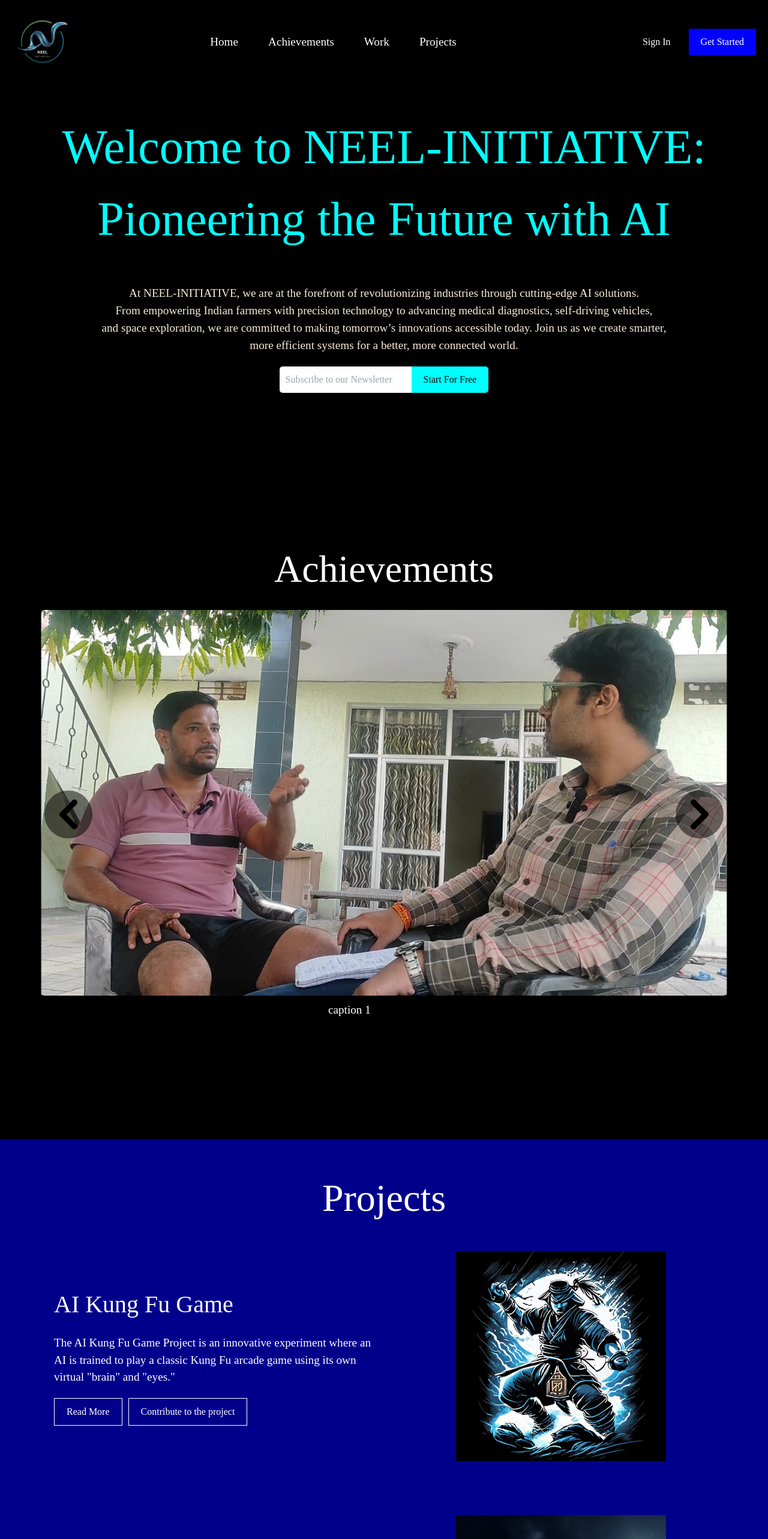
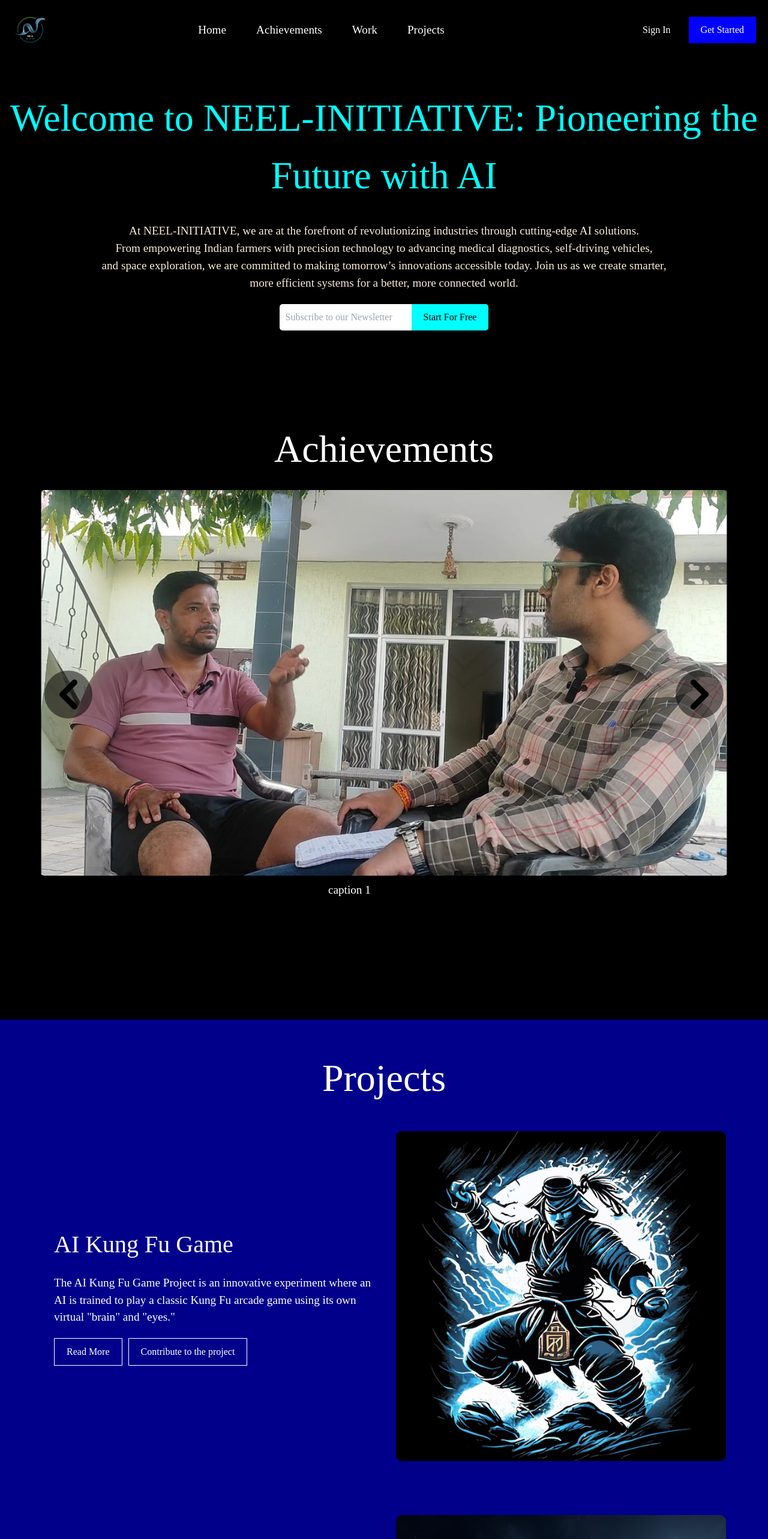
Before and after one commit to vyankatesh945/NEEL-INITIATIVE, a React (Vite) app: page / in a window 1280 px wide. Shown: the top 2566 px of the page at 60% size. Built offline with nearby package versions, Linux system fonts and the light colour scheme; a web font is replaced by a local one.

Commit message:
mobile responsiveness changes

```diff
--- a/src/components/Home.css
+++ b/src/components/Home.css
@@ -1,8 +1,11 @@
-*{
+* {
   margin: 0;
+  padding: 0;
+  box-sizing: border-box;
 }
+
 .home {
-  height: 70vh;
+  height: 50vh;
   background-color: #000;
   display: flex;
   justify-content: center;
@@ -10,11 +13,12 @@
   flex-direction: column;
   text-align: center;
   color: #00ffff;
+  padding-top: 100px;
 }
 
 .content h1 {
-  font-size: 5rem;
-  margin-bottom: 50px;
+  font-size: 4rem;
+  margin-bottom: 30px;
 }
 
 .content p {
@@ -28,7 +32,6 @@
   display: flex;
   justify-content: center;
   align-items: center;
-
 }
 
 .newsletter input {
@@ -46,6 +49,27 @@
   border-radius: 0 5px 5px 0;
   cursor: pointer;
 }
-.subscribe-btn{
+
+.subscribe-btn {
   color: black;
 }
+
+/* Responsive adjustments */
+@media (max-width: 768px) {
+  .home {
+    padding-top: 80px;
+  }
+
+  .content h1 {
+    font-size: 2rem;
+  }
+
+  .content p {
+    font-size: 1rem;
+  }
+
+  .newsletter input,
+  .newsletter button {
+    font-size: 0.9rem;
+  }
+}
--- a/src/components/Navbar.css
+++ b/src/components/Navbar.css
@@ -4,14 +4,18 @@
   align-items: center;
   padding: 20px;
   background-color: #000;
+  /*position: fixed;*/
+  top: 0;
+  width: 100%;
+  z-index: 1000;
 }
 
 .logo {
   display: flex;
   justify-content: left;
   align-items: left;
-  height: 100px;
-  width: 100px;
+  height: 60px;
+  width: 60px;
 }
 
 .nav-links {
@@ -52,14 +56,23 @@
   .navbar {
     flex-direction: column;
     align-items: flex-start;
+    padding: 10px;
   }
 
   .logo {
-    margin-bottom: 20px;
+    margin-bottom: 10px;
   }
 
   .nav-links {
+    display: none;
     flex-direction: column;
+    width: 100%;
+  }
+
+  .mobile-menu {
+    display: flex;
+    flex-direction: column;
+    align-items: flex-start;
     width: 100%;
   }
 
@@ -78,4 +91,21 @@
     width: 48%;
     margin-left: 0;
   }
+
+  .menu-icon {
+    display: block;
+    cursor: pointer;
+    font-size: 1.5rem;
+    color: white;
+  }
 }
+
+.menu-icon {
+  display: none;
+}
+
+@media (max-width: 768px) {
+  .menu-icon {
+    display: block;
+  }
+}
--- a/src/components/Navbar.jsx
+++ b/src/components/Navbar.jsx
@@ -1,19 +1,31 @@
-import React from "react";
+import React, { useState } from "react";
 import "./Navbar.css";
 
 const Navbar = () => {
+  const [isMobile, setIsMobile] = useState(false);
+
+  const toggleMenu = () => {
+    setIsMobile(!isMobile);
+  };
+
   return (
     <nav className="navbar">
       <div className="logo">
         <img src="./images/logo.jpg" alt="Neel Initiatives" />
       </div>
-      <ul className="nav-links">
+
+      <div className={`nav-links ${isMobile ? "mobile-menu" : ""}`}>
         <li><a href="#home">Home</a></li>
         <li><a href="#achievements">Achievements</a></li>
         <li><a href="#work">Work</a></li>
         <li><a href="#projects">Projects</a></li>
         {/* <li><a href="#team">Meet Our Team</a></li> */}
-      </ul>
+      </div>
+
+      <div className="menu-icon" onClick={toggleMenu}>
+        <i className={isMobile ? "fas fa-times" : "fas fa-bars"}></i>
+      </div>
+
       <div className="auth-buttons">
         <button className="sign-in">Sign In</button>
         <button className="get-started">Get Started</button>
--- a/src/components/Projects.css
+++ b/src/components/Projects.css
@@ -16,13 +16,16 @@
   background-color: #00008B;
   width: 100%;
   max-width: 1200px;
+  flex-wrap: wrap;
 }
 
 .projects-heading {
   color: white;
   margin-bottom: 20px;
   font-size: 4rem;
+  text-align: center;
 }
+
 .project-details {
   flex: 1;
   color: #FFF;
@@ -51,7 +54,7 @@
 }
 
 .contribute-btn:hover, .read-more-btn:hover {
-  background-color: #00FFFF; /* Cyan hover effect */
+  background-color: #00FFFF;
   color: #000;
 }
 
@@ -60,11 +63,13 @@
   display: flex;
   justify-content: center;
   align-items: center;
+  max-width: 100%;
 }
 
 .project-image img {
-  max-width: 350px;
-  height: 350px;
+  max-width: 100%;
+  height: auto;
+  border-radius: 10px;
 }
 
 /* Modal styles */
@@ -79,45 +84,46 @@
   align-items: center;
   background: rgba(0, 0, 0, 0.8);
   z-index: 1000;
+  padding: 20px;
 }
 
 /* Modal content layout */
 .modal-content {
   background-color: #00008B;
   padding: 30px;
-  width: 75%;
-  height: 75%;
+  width: 90%;
+  height: 90%;
   display: flex;
   justify-content: space-between;
   border-radius: 10px;
   color: #FFF;
   position: relative;
+  flex-direction: column;
 }
 
 /* Left side: Description */
 .expanded-description {
-  flex: 1; /* Take up 50% of the space */
+  flex: 1;
   padding: 20px;
-  overflow-y: auto; /* Enable scrolling for long content */
+  overflow-y: auto;
 }
 
 /* Right side: Video */
 .expanded-video {
-  flex: 1; /* Take up 50% of the space */
+  flex: 1;
   display: flex;
   justify-content: center;
   align-items: center;
-  padding: 20px; /* Add some padding for aesthetic spacing */
+  padding: 20px;
 }
 
 .expanded-video video {
-  width: 100%; /* Ensure the video fills its container */
-  height: 100%; /* Ensure the video maintains the right aspect ratio */
-  object-fit: cover; /* Ensures the video is cropped/expanded to fit its container without stretching */
-  border-radius: 10px; /* Add rounded corners for a smoother look */
+  width: 100%;
+  height: auto;
+  object-fit: cover;
+  border-radius: 10px;
 }
 
-/* Close Button */
 .close-btn {
   position: absolute;
   top: 10px;
@@ -129,7 +135,6 @@
   cursor: pointer;
 }
 
-/* Scrollbar styling for description */
 .expanded-description::-webkit-scrollbar {
   width: 6px;
 }
@@ -141,8 +146,35 @@
 
 /* Responsive styles for mobile */
 @media (max-width: 768px) {
+  .projects-section {
+    padding: 30px;
+  }
+
+  .project {
+    flex-direction: column;
+    align-items: flex-start;
+  }
+
+  .project-image {
+    width: 100%;
+    margin-bottom: 20px;
+  }
+
+  .projects-heading {
+    font-size: 3rem;
+  }
+
+  .project-details h2 {
+    font-size: 2rem;
+  }
+
+  .project-details p {
+    font-size: 1rem;
+  }
+
   .modal-content {
-    flex-direction: column; /* Stack description and video vertically */
+    width: 90%;
+    height: auto;
   }
 
   .expanded-description, .expanded-video {
```
